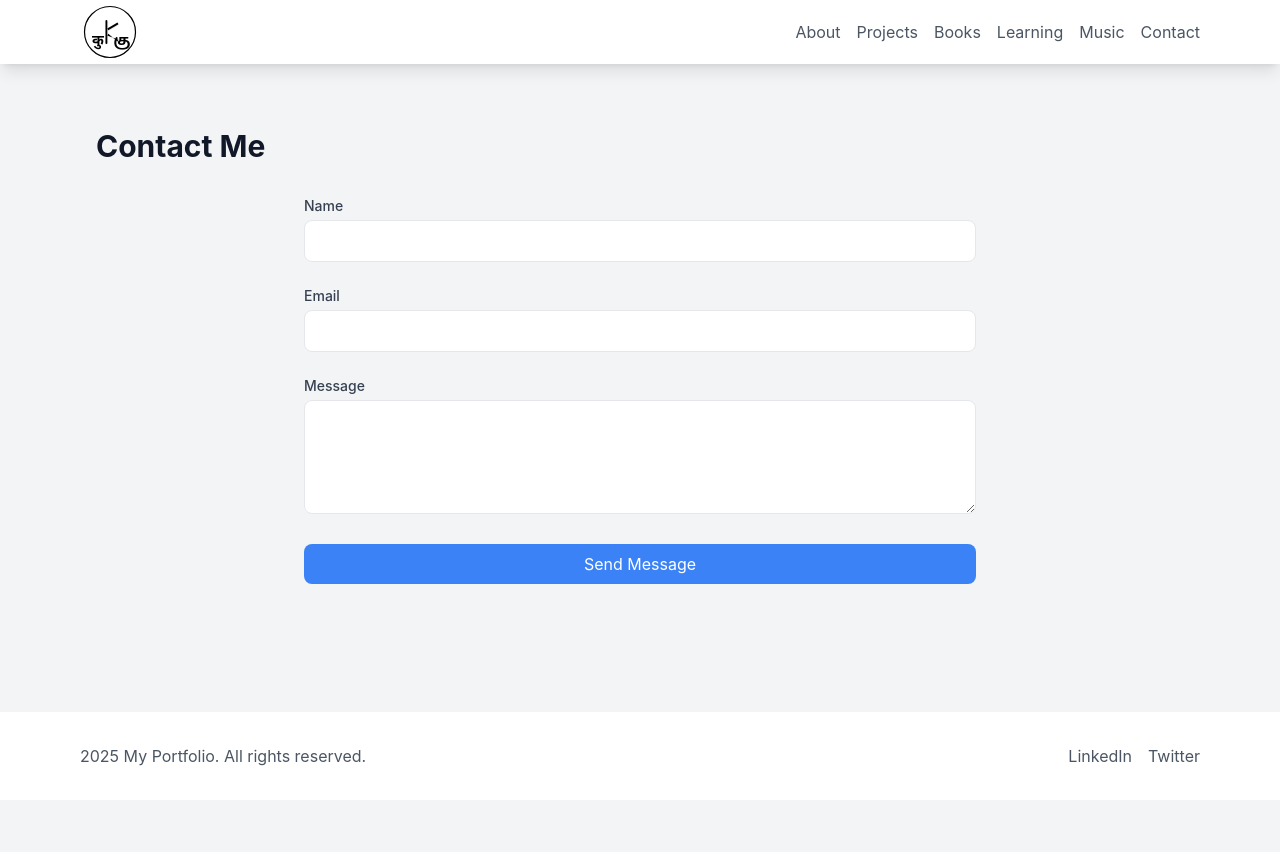
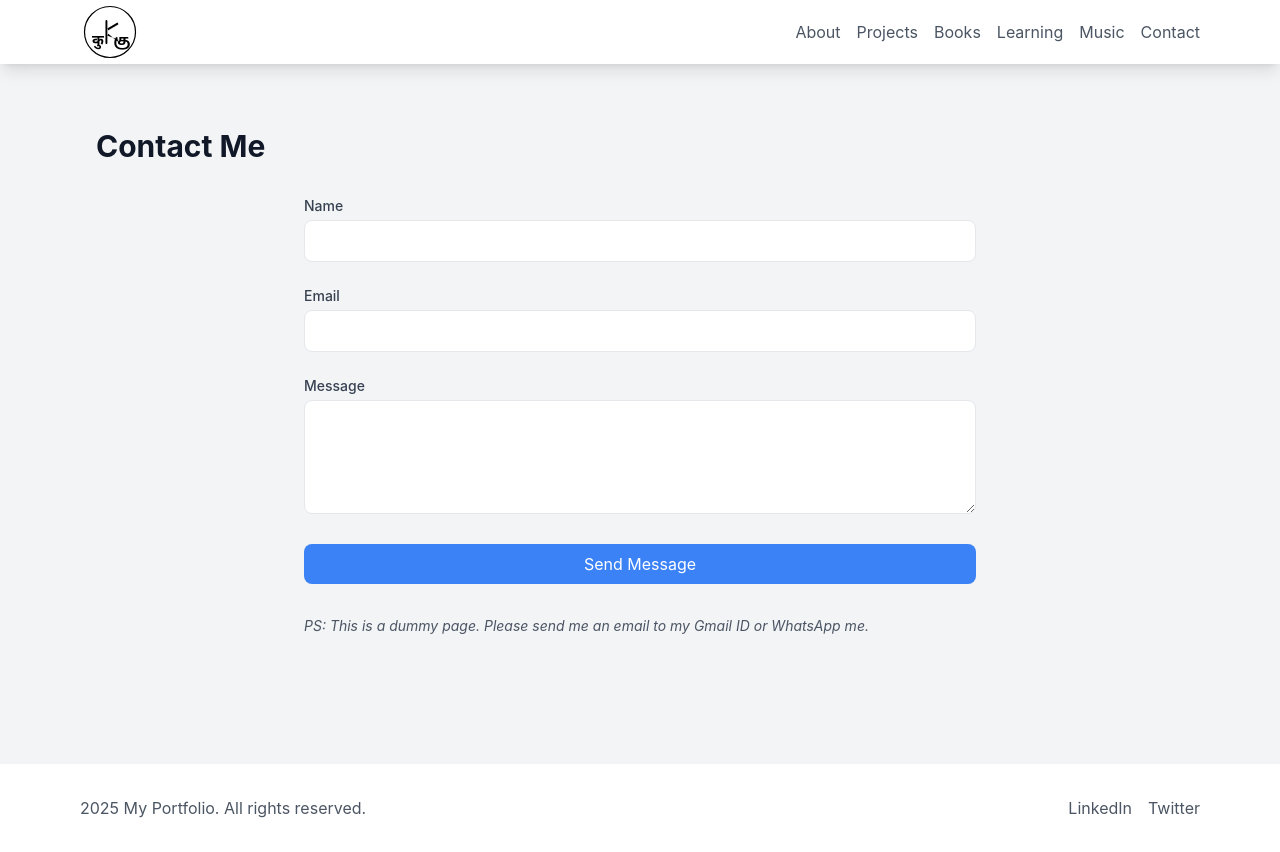
Before and after one commit to kumar2net/personal-website, a React (Vite) app: page /contact in a window 1280 px wide. Before the commit the page ends 800 px from the top, so only its background shows below. Built offline with nearby package versions, Linux system fonts and the light colour scheme.

Commit message:
content(contact): add PS note about dummy page with email/WhatsApp instruction

```diff
--- a/src/pages/Contact.jsx
+++ b/src/pages/Contact.jsx
@@ -152,6 +152,9 @@ const Contact = () => {
           </form>
         )}
       </div>
+      <p className="max-w-2xl mx-auto mt-8 text-sm text-gray-600 italic">
+        PS: This is a dummy page. Please send me an email to my Gmail ID or WhatsApp me.
+      </p>
     </motion.div>
   )
 }
```
